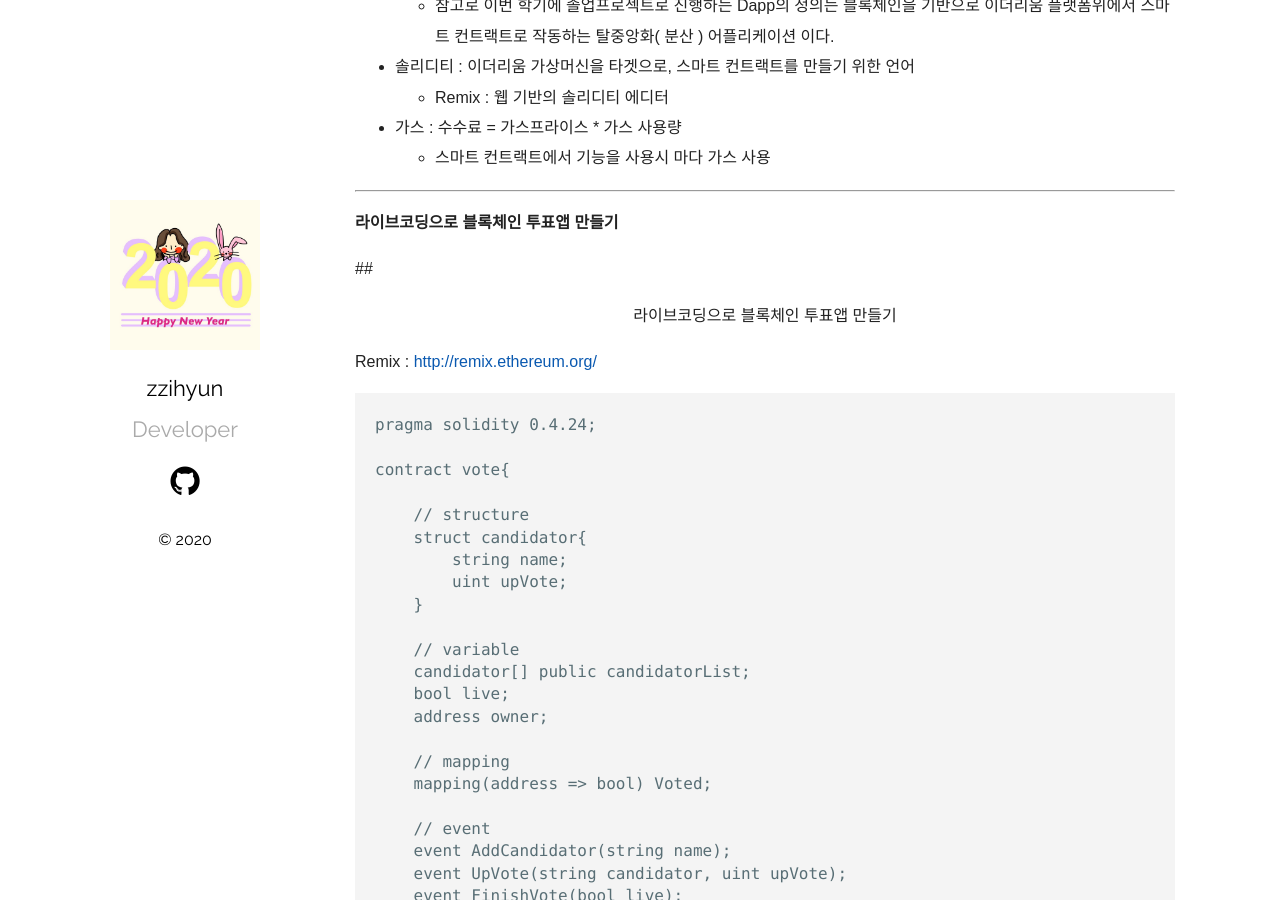
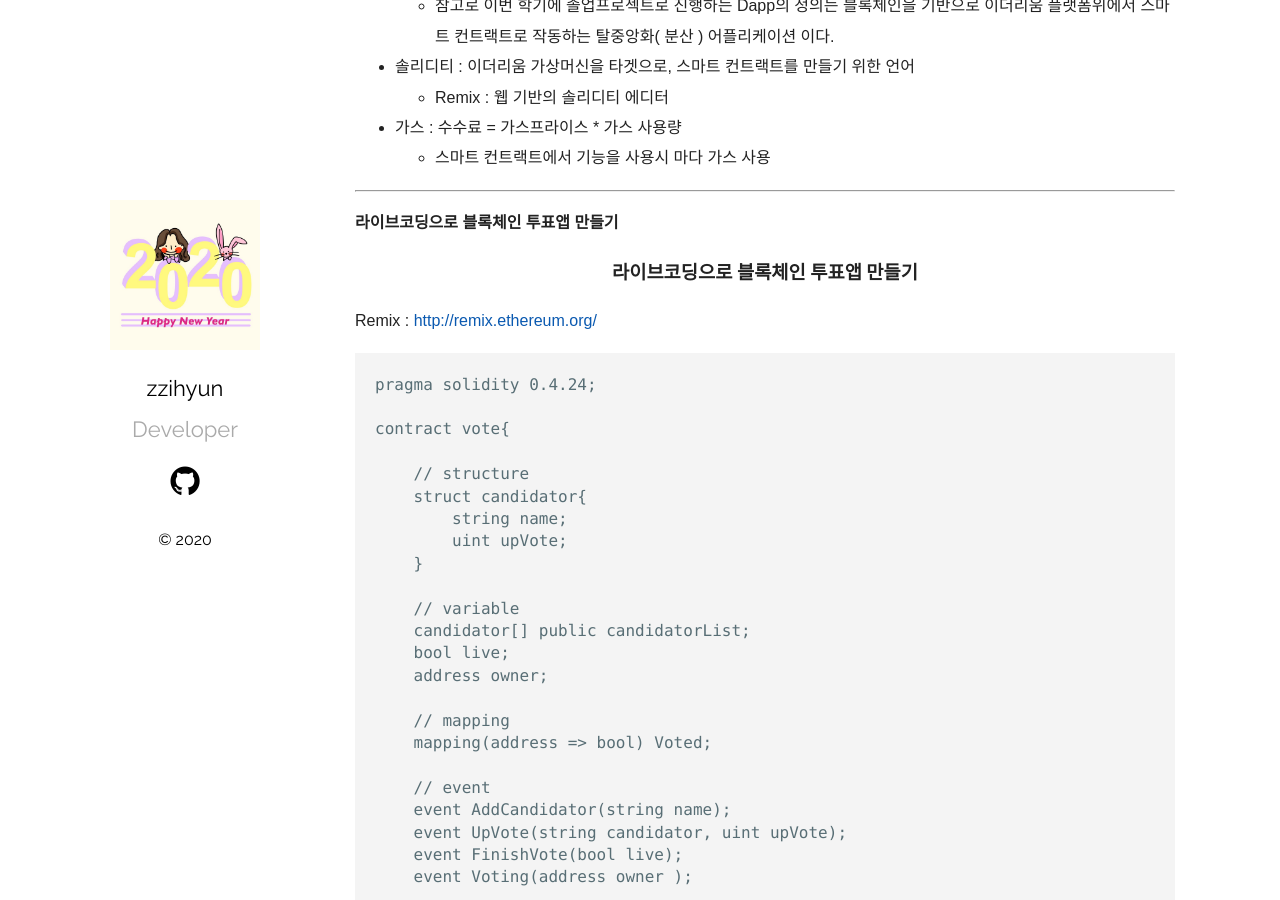
Before and after one commit to jhhhj1002/jhhhj1002.github.io, a Jekyll site: the page built from _posts/2020-03-21-Blockchain&Solidity.markdown, in a window 1280 px wide and 900 px high, scrolled down 330 px. Built offline with Jekyll 4.4.1, drawn with Linux system fonts in a browser that asks for light colours.

```diff
--- a/_posts/2020-03-21-Blockchain&Solidity.markdown
+++ b/_posts/2020-03-21-Blockchain&Solidity.markdown
@@ -24,7 +24,7 @@ Smart Contract Dapp 에 들어가기 앞서 인프런에 있는 [블록체인과
 
 __라이브코딩으로 블록체인 투표앱 만들기__
 
-##<center>라이브코딩으로 블록체인 투표앱 만들기</center>
+<center><h3>라이브코딩으로 블록체인 투표앱 만들기</h3></center>
 
 Remix : <http://remix.ethereum.org/>
 
```
